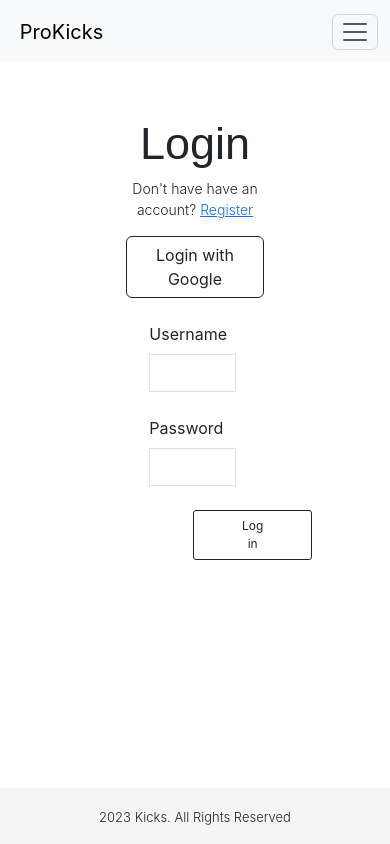
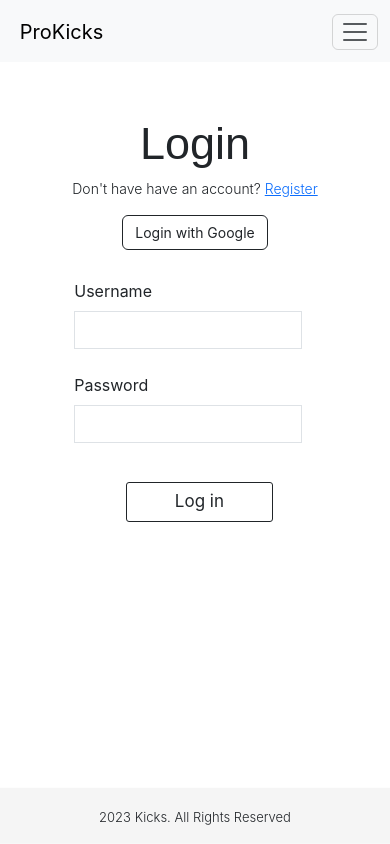
Before and after one commit to Azhar-khann/Full-Stack-Ecommerce, a React (Create React App) app in the folder frontend/: page /login in a window 390 px wide. Built offline with nearby package versions, Linux system fonts and the light colour scheme; no server answers.

Commit message:
css changes to login

```diff
--- a/frontend/src/App.css
+++ b/frontend/src/App.css
@@ -627,10 +627,14 @@ a:active {
     padding: 2px 7px;
   }
 
-  .login_btn, .logout_btn {
+  .logout_btn {
     margin-top: 0%;
     font-size: 12px;
     margin-left: 38%;
+  }
+
+  .login_btn{
+    margin-left: 22%;
   }
 
   #action{
@@ -664,4 +668,19 @@ a:active {
     font-size: 15px;
     margin-left: 22%;
   }
+
+  .login_btn {
+    margin-left: 17%;
+  }
+
+  .google{
+    font-size: 14px;
+  }
 }
+
+@media (max-width: 375px) {
+  .login_btn {
+    margin-left: 13%;
+  }
+
+}
--- a/frontend/src/components/login.js
+++ b/frontend/src/components/login.js
@@ -54,13 +54,13 @@ function Login(){
 
         <div class="row justify-content-center login_row ">
 
-            <div class="col-5 login">
+            <div class="col-xl-5 col-lg-7 col-md-8 col-sm-9 col-12 login">
 
                 <p class="fw-light">Don't have have an account? <Link to={'/register'}> Register </Link> </p>
 
 
                 <div class="mb-4 text-center facebook">
-                    <a class="btn btn-outline-dark text-decoration-none" href={`${serverUrl}/google`}>Login with Google</a>
+                    <a class="btn btn-outline-dark text-decoration-none google" href={`${serverUrl}/google`}>Login with Google</a>
                 </div>
 
                 <form onSubmit={handlesumbit}>
```
